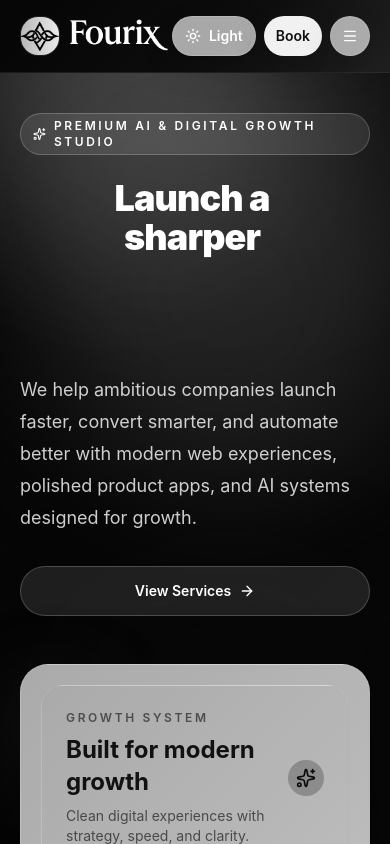
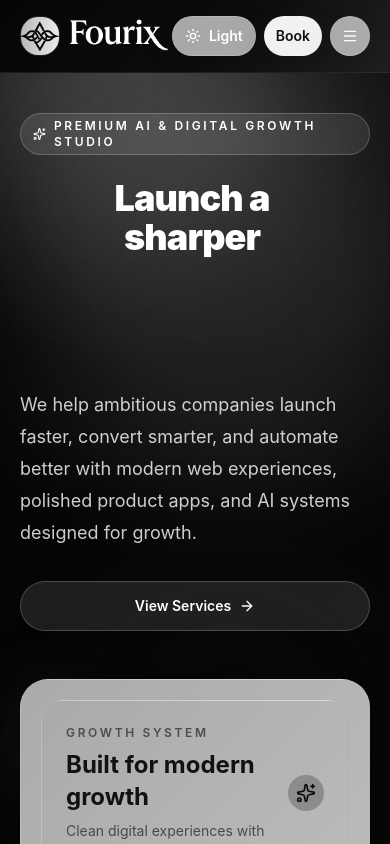
Before and after one commit to SamiullahGit/Fourix, a Next.js app: page / in a window 390 px wide. Shown: the top 844 px of the page. Built offline with nearby package versions, Linux system fonts and the light colour scheme.

Commit message:
responsive

```diff
--- a/app/globals.css
+++ b/app/globals.css
@@ -806,6 +806,7 @@ html.light body {
     padding-inline: 0;
     padding-right: 0;
     padding-left: 0;
+    padding-bottom: 0.9rem;
     text-align: center;
     box-sizing: border-box;
   }
```
